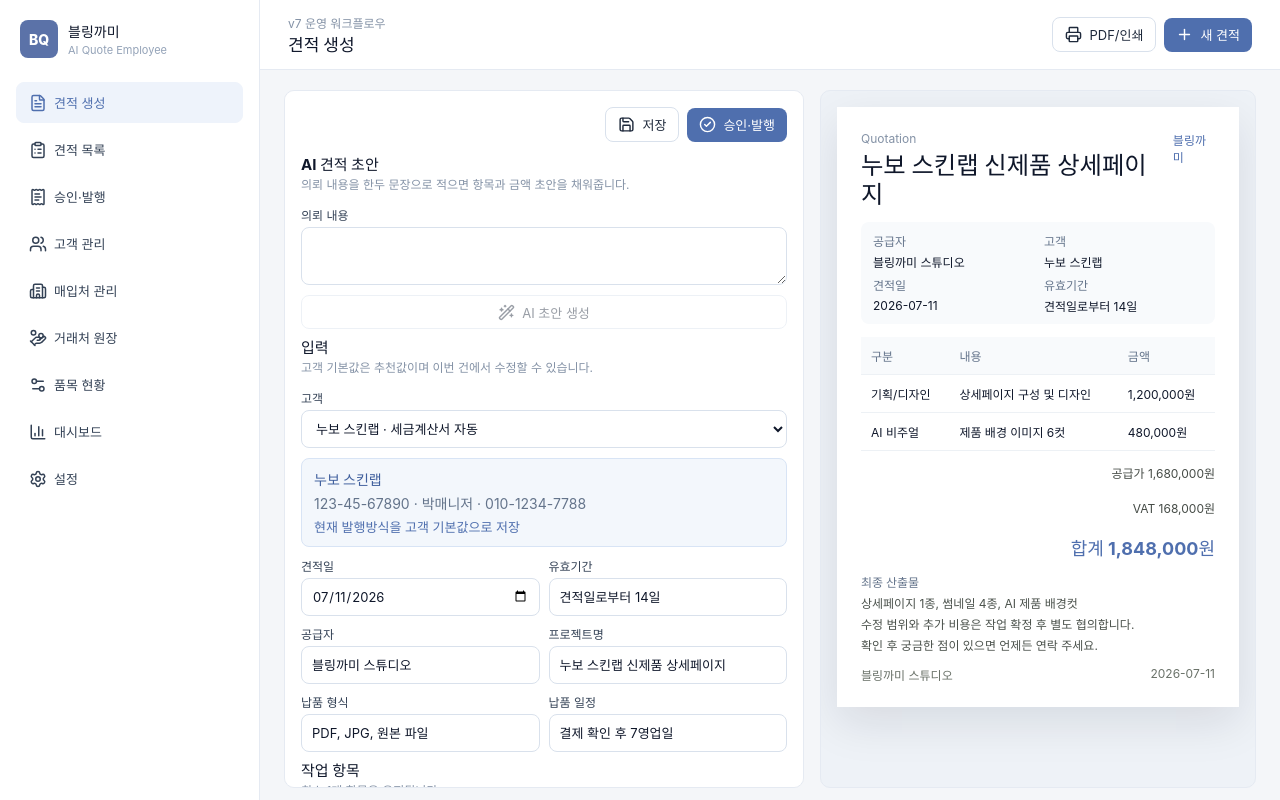
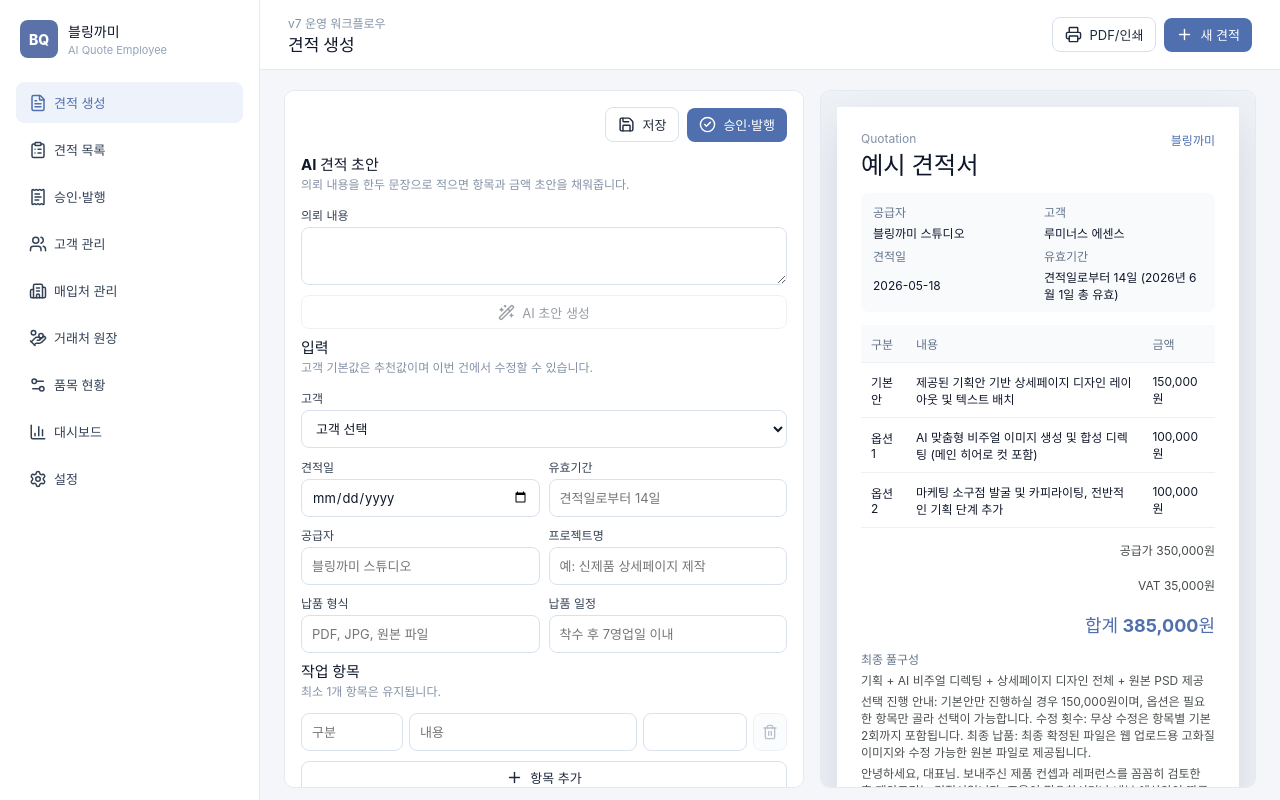
Before and after one commit to blingkkami/quote-ai-employee, a React (Vite) app: page / in a window 1280 px wide. Built offline with nearby package versions, Linux system fonts and the light colour scheme.

Commit message:
Apply quote employee workflow requirements

```diff
--- a/src/App.tsx
+++ b/src/App.tsx
@@ -20,12 +20,13 @@ import { SettingsView } from "./views/SettingsView";
 function App() {
   const [data, setData] = useState<AppData>(() => loadData());
   const [view, setView] = useState<View>("quote");
-  const [activeQuoteId, setActiveQuoteId] = useState(data.quotes[0]?.id ?? emptyQuote().id);
+  const [draftQuote, setDraftQuote] = useState<QuoteRecord>(() => emptyQuote());
+  const [activeQuoteId, setActiveQuoteId] = useState(data.quotes[0]?.id ?? "");
   const [query, setQuery] = useState("");
 
   useEffect(() => saveData(data), [data]);
 
-  const activeQuote = data.quotes.find((quote) => quote.id === activeQuoteId) ?? data.quotes[0] ?? emptyQuote();
+  const activeQuote = data.quotes.find((quote) => quote.id === activeQuoteId) ?? (view === "quote" ? draftQuote : data.quotes[0] ?? draftQuote);
 
   const totals = useMemo(() => {
     const sales = data.sales.reduce((sum, sale) => sum + sale.amount, 0);
@@ -51,7 +52,15 @@ function App() {
         ? prev.quotes.map((item) => (item.id === quote.id ? { ...quote, updatedAt: new Date().toISOString() } : item))
         : [{ ...quote, updatedAt: new Date().toISOString() }, ...prev.quotes]
     }));
+    setDraftQuote(quote);
     setActiveQuoteId(quote.id);
+  };
+
+  const createNewQuote = () => {
+    const quote = emptyQuote();
+    setDraftQuote(quote);
+    setActiveQuoteId(quote.id);
+    setView("quote");
   };
 
   const approveQuote = async (quote: QuoteRecord) => {
@@ -155,20 +164,29 @@ function App() {
 
   const recordPayment = (saleId: string, amount: number) => {
     if (!amount || amount < 1) return;
-    setData((prev) => ({
-      ...prev,
-      sales: prev.sales.map((sale) => {
+    setData((prev) => {
+      const sales = prev.sales.map((sale) => {
         if (sale.id !== saleId) return sale;
         const paidAmount = Math.min(sale.amount, sale.paidAmount + amount);
         return {
           ...sale,
           paidAmount,
-          paymentStatus: paidAmount >= sale.amount ? "paid" : "partial",
+          paymentStatus: paidAmount >= sale.amount ? "paid" as const : "partial" as const,
           payments: [...sale.payments, { date: new Date().toISOString().slice(0, 10), amount }],
           updatedAt: new Date().toISOString()
         };
-      })
-    }));
+      });
+      const customers = prev.customers.map((customer) => {
+        const customerSales = sales.filter((sale) => sale.customerId === customer.id);
+        return {
+          ...customer,
+          totalSales: customerSales.reduce((sum, sale) => sum + sale.amount, 0),
+          unpaidAmount: customerSales.reduce((sum, sale) => sum + Math.max(0, sale.amount - sale.paidAmount), 0),
+          updatedAt: new Date().toISOString()
+        };
+      });
+      return { ...prev, sales, customers };
+    });
   };
 
   const updateTaxApiIntegration = (taxApiIntegration: TaxApiIntegration) => {
@@ -234,12 +252,7 @@ function App() {
               <Printer size={17} /> PDF/인쇄
             </button>
             <button
-              onClick={() => {
-                const quote = emptyQuote();
-                setData((prev) => ({ ...prev, quotes: [quote, ...prev.quotes] }));
-                setActiveQuoteId(quote.id);
-                setView("quote");
-              }}
+              onClick={createNewQuote}
             >
               <Plus size={17} /> 새 견적
             </button>
--- a/src/components/TextArea.tsx
+++ b/src/components/TextArea.tsx
@@ -1,8 +1,8 @@
-export function TextArea({ label, value, onChange }: { label: string; value: string; onChange: (value: string) => void }) {
+export function TextArea({ label, value, placeholder, onChange }: { label: string; value: string; placeholder?: string; onChange: (value: string) => void }) {
   return (
     <label>
       {label}
-      <textarea value={value} onChange={(event) => onChange(event.target.value)} />
+      <textarea value={value} placeholder={placeholder} onChange={(event) => onChange(event.target.value)} />
     </label>
   );
 }
--- a/src/data/quote-defaults.ts
+++ b/src/data/quote-defaults.ts
@@ -17,11 +17,45 @@ export const initialQuoteForm = {
   signOffDate: today()
 };
 
+export const exampleQuoteForm = {
+  quoteDate: "2026-05-18",
+  validDuration: "견적일로부터 14일 (2026년 6월 1일 총 유효)",
+  issuerName: "블링까미 스튜디오",
+  projectName: "루미너스 에센스 AI 상세페이지 기획 및 제작",
+  deliveryFormat: "PSD 및 가이드 라인 파일 (인쇄/웹용)",
+  deliverySchedule: "착수 후 7영업일 이내",
+  finalCategory: "최종 풀구성",
+  finalDescription: "기획 + AI 비주얼 디렉팅 + 상세페이지 디자인 전체 + 원본 PSD 제공",
+  notes: "선택 진행 안내: 기본안만 진행하실 경우 150,000원이며, 옵션은 필요한 항목만 골라 선택이 가능합니다.\n수정 횟수: 무상 수정은 항목별 기본 2회까지 포함됩니다.\n최종 납품: 최종 확정된 파일은 웹 업로드용 고화질 이미지와 수정 가능한 원본 파일로 제공됩니다.",
+  message: "안녕하세요, 대표님. 보내주신 제품 컨셉과 레퍼런스를 꼼꼼히 검토한 후 제안드리는 견적서입니다.\n조율이 필요하시거나 내부 예산안이 따로 있으시다면 편하게 말씀해 주세요.",
+  signOffSender: "블링까미 스튜디오 드림",
+  signOffDate: "2026년 5월 18일"
+};
+
+export const exampleQuoteItems = [
+  { id: "example-base", category: "기본안", description: "제공된 기획안 기반 상세페이지 디자인 레이아웃 및 텍스트 배치", price: 150000 },
+  { id: "example-option-1", category: "옵션 1", description: "AI 맞춤형 비주얼 이미지 생성 및 합성 디렉팅 (메인 히어로 컷 포함)", price: 100000 },
+  { id: "example-option-2", category: "옵션 2", description: "마케팅 소구점 발굴 및 카피라이팅, 전반적인 기획 단계 추가", price: 100000 }
+];
+
 export const emptyQuote = (): QuoteRecord => ({
   id: uid("quo"),
   status: "draft",
   paymentStatus: "unpaid",
-  form: { ...initialQuoteForm },
+  form: {
+    quoteDate: "",
+    validDuration: "",
+    issuerName: "",
+    projectName: "",
+    deliveryFormat: "",
+    deliverySchedule: "",
+    finalCategory: "",
+    finalDescription: "",
+    notes: "",
+    message: "",
+    signOffSender: "",
+    signOffDate: ""
+  },
   items: [{ id: uid("item"), category: "", description: "", price: 0 }],
   invoiceIssuanceMode: "auto",
   invoiceType: { issueInvoice: true, issueCashReceipt: false },
--- a/src/data/seed.ts
+++ b/src/data/seed.ts
@@ -112,11 +112,11 @@ const seedPurchases: PurchaseRecord[] = [
 ];
 
 export const defaultData: AppData = {
-  quotes: seedQuotes,
+  quotes: [],
   customers: seedCustomers,
   vendors: seedVendors,
-  sales: seedSales,
-  purchases: seedPurchases,
+  sales: [],
+  purchases: [],
   taxApiIntegration: {
     provider: "popbill",
     businessNumber: "",
--- a/src/lib/ai-draft.ts
+++ b/src/lib/ai-draft.ts
@@ -19,7 +19,29 @@ export type QuoteDraftResult = {
   ok: boolean;
   draft?: QuoteDraft;
   message?: string;
+  fallback?: boolean;
 };
+
+function localDraft(brief: string, customerName?: string): QuoteDraft {
+  const title = brief.trim().slice(0, 32) || `${customerName || "고객"} 의뢰 작업`;
+  const hasImage = /이미지|비주얼|컷|촬영/.test(brief);
+  const hasPage = /상세페이지|페이지|웹|배너/.test(brief);
+  const items = [
+    { category: hasPage ? "기획/디자인" : "기본 작업", description: brief.trim() || "의뢰 내용 정리 및 기본 작업", price: hasPage ? 900000 : 500000 },
+    ...(hasImage ? [{ category: "AI 비주얼", description: "제품 이미지 제작 및 보정", price: 400000 }] : []),
+    ...(hasPage ? [{ category: "최종 산출물", description: "웹용 이미지 및 원본 파일 정리", price: 250000 }] : [])
+  ];
+  return {
+    projectName: title,
+    items,
+    deliveryFormat: "PDF, JPG, 원본 파일",
+    deliverySchedule: "착수 후 7영업일 이내",
+    finalCategory: "최종 산출물",
+    finalDescription: "기획·디자인 결과물과 수정 가능한 원본 파일",
+    notes: "수정 범위와 추가 비용은 작업 확정 후 별도 협의합니다.",
+    message: "의뢰 내용을 기준으로 작성한 초안입니다. 금액과 작업 범위를 확인해 주세요."
+  };
+}
 
 export async function requestQuoteDraft(brief: string, customerName?: string): Promise<QuoteDraftResult> {
   try {
@@ -31,18 +53,22 @@ export async function requestQuoteDraft(brief: string, customerName?: string): P
 
     const result = (await response.json()) as QuoteDraftResult;
 
-    if (!response.ok) {
+    if (!response.ok || !result?.ok) {
       return {
-        ok: false,
-        message: result?.message || `AI 초안 요청 실패 (HTTP ${response.status})`
+        ok: true,
+        fallback: true,
+        draft: localDraft(brief, customerName),
+        message: result?.message || `기본 초안을 작성했습니다. (HTTP ${response.status})`
       };
     }
 
     return result;
   } catch (error) {
     return {
-      ok: false,
-      message: error instanceof Error ? error.message : String(error)
+      ok: true,
+      fallback: true,
+      draft: localDraft(brief, customerName),
+      message: "AI 서버에 연결되지 않아 기본 초안을 작성했습니다."
     };
   }
 }
--- a/src/lib/storage.ts
+++ b/src/lib/storage.ts
@@ -1,7 +1,7 @@
 import type { AppData } from "../types";
 import { defaultData } from "../data/seed";
 
-export const STORAGE_KEY = "blingkkami-ai-quote-employee:v7";
+export const STORAGE_KEY = "blingkkami-ai-quote-employee:v8";
 
 export function loadData(): AppData {
   const raw = localStorage.getItem(STORAGE_KEY);
--- a/src/views/Dashboard.tsx
+++ b/src/views/Dashboard.tsx
@@ -16,24 +16,45 @@ type DashboardTotals = {
 
 export function Dashboard({ data, totals }: { data: AppData; totals: DashboardTotals }) {
   const [showGraph, setShowGraph] = useState(false);
+  const [period, setPeriod] = useState<"month" | "year">("month");
+  const periodKey = new Date().toISOString().slice(0, period === "month" ? 7 : 4);
+  const periodSales = data.sales.filter((sale) => sale.createdAt.startsWith(periodKey));
+  const periodPurchases = data.purchases.filter((purchase) => purchase.createdAt.startsWith(periodKey));
+  const periodTotals = {
+    sales: periodSales.reduce((sum, sale) => sum + sale.amount, 0),
+    paid: periodSales.reduce((sum, sale) => sum + sale.paidAmount, 0),
+    purchase: periodPurchases.reduce((sum, purchase) => sum + purchase.totalAmount, 0),
+    overdueCustomers: new Set(periodSales.filter((sale) => sale.paymentStatus !== "paid").map((sale) => sale.customerId)).size
+  };
   const cards = [
-    ["매출액", totals.sales],
-    ["입금액", totals.paid],
-    ["미수금", totals.unpaid],
-    ["지출액", totals.purchase],
-    ["추정 이익", totals.margin],
-    ["미수 업체", totals.overdueCustomers]
+    ["매출액", periodTotals.sales],
+    ["입금액", periodTotals.paid],
+    ["미수금", Math.max(0, periodTotals.sales - periodTotals.paid)],
+    ["지출액", periodTotals.purchase],
+    ["추정 이익", periodTotals.sales - periodTotals.purchase],
+    ["미수 업체", periodTotals.overdueCustomers]
   ];
-  const maxSales = Math.max(...data.sales.map((sale) => sale.amount), 1);
+  const maxSales = Math.max(...periodSales.map((sale) => sale.amount), 1);
+  const trend = useMemo(() => {
+    const current = new Date();
+    return Array.from({ length: 6 }, (_, index) => {
+      const date = new Date(current.getFullYear(), current.getMonth() - (5 - index), 1);
+      const key = date.toISOString().slice(0, 7);
+      return {
+        label: `${date.getMonth() + 1}월`,
+        value: data.sales.filter((sale) => sale.createdAt.startsWith(key)).reduce((sum, sale) => sum + sale.amount, 0)
+      };
+    });
+  }, [data.sales]);
   const graphItems = useMemo(
     () => [
-      { label: "매출", value: totals.sales, tone: "sales" },
-      { label: "입금", value: totals.paid, tone: "paid" },
-      { label: "미수금", value: totals.unpaid, tone: "unpaid" },
-      { label: "지출", value: totals.purchase, tone: "purchase" },
-      { label: "추정 이익", value: totals.margin, tone: "margin" }
+      { label: "매출", value: periodTotals.sales, tone: "sales" },
+      { label: "입금", value: periodTotals.paid, tone: "paid" },
+      { label: "미수금", value: Math.max(0, periodTotals.sales - periodTotals.paid), tone: "unpaid" },
+      { label: "지출", value: periodTotals.purchase, tone: "purchase" },
+      { label: "추정 이익", value: periodTotals.sales - periodTotals.purchase, tone: "margin" }
     ],
-    [totals.margin, totals.paid, totals.purchase, totals.sales, totals.unpaid]
+    [periodTotals.paid, periodTotals.purchase, periodTotals.sales]
   );
   const maxGraphValue = Math.max(...graphItems.map((item) => Math.abs(item.value)), 1);
 
@@ -41,10 +62,14 @@ export function Dashboard({ data, totals }: { data: AppData; totals: DashboardTo
     <section className="dashboard">
       {totals.unpaid > 0 && <div className="alert">미수금 {money(totals.unpaid)}원이 남아 있습니다. 거래처 원장에서 수금 상태를 정리하세요.</div>}
       <div className="dashboard-head">
-        <SectionTitle title="대시보드 보기" hint={showGraph ? "현재 수치를 그래프로 비교합니다." : "요약 카드와 거래처 표를 확인합니다."} />
-        <button className={showGraph ? "ghost" : ""} onClick={() => setShowGraph((value) => !value)}>
-          {showGraph ? "요약 보기" : "그래프 보기"}
-        </button>
+        <SectionTitle title="대시보드 보기" hint={`${period === "month" ? "이번 달" : "올해"} 기준 수치`} />
+        <div className="top-actions">
+          <button className={period === "month" ? "" : "ghost"} onClick={() => setPeriod("month")}>월간</button>
+          <button className={period === "year" ? "" : "ghost"} onClick={() => setPeriod("year")}>연간</button>
+          <button className={showGraph ? "ghost" : ""} onClick={() => setShowGraph((value) => !value)}>
+            {showGraph ? "요약 보기" : "그래프 보기"}
+          </button>
+        </div>
       </div>
 
       <div className="kpis">
@@ -73,7 +98,7 @@ export function Dashboard({ data, totals }: { data: AppData; totals: DashboardTo
           <div className="panel chart-panel">
             <SectionTitle title="최근 매출 그래프" hint="견적별 매출 규모를 비교합니다." />
             <div className="bars">
-              {data.sales.map((sale) => {
+              {periodSales.map((sale) => {
                 const quote = data.quotes.find((item) => item.id === sale.quoteId);
                 return (
                   <div className="bar-line" key={sale.id}>
@@ -89,15 +114,14 @@ export function Dashboard({ data, totals }: { data: AppData; totals: DashboardTo
       ) : (
         <div className="grid two">
           <div className="panel">
-            <SectionTitle title="최근 매출 추이" hint="로컬 데이터 기준" />
+            <SectionTitle title="최근 6개월 매출 추이" hint="저장된 승인 매출 기준" />
             <div className="bars">
-              {data.sales.map((sale) => {
-                const quote = data.quotes.find((item) => item.id === sale.quoteId);
+              {trend.map((item) => {
                 return (
-                  <div className="bar-line" key={sale.id}>
-                    <span>{quote?.form.projectName || "견적"}</span>
-                    <i style={{ width: `${Math.max(8, (sale.amount / maxSales) * 100)}%` }} />
-                    <b>{money(sale.amount)}원</b>
+                  <div className="bar-line" key={item.label}>
+                    <span>{item.label}</span>
+                    <i style={{ width: `${Math.max(item.value ? 8 : 0, (item.value / Math.max(...trend.map((row) => row.value), 1)) * 100)}%` }} />
+                    <b>{money(item.value)}원</b>
                   </div>
                 );
               })}
--- a/src/views/QuoteBuilder.tsx
+++ b/src/views/QuoteBuilder.tsx
@@ -37,7 +37,7 @@ export function QuoteBuilder({
     const result = await requestQuoteDraft(aiBrief.trim(), customer?.name);
     if (result.ok && result.draft) {
       const d = result.draft;
-      setAiError("");
+      setAiError(result.fallback ? result.message || "AI 연동 전 기본 초안을 적용했습니다." : "");
       setDraft({
         ...draft,
         form: {
@@ -121,12 +121,12 @@ export function QuoteBuilder({
           </div>
         )}
         <div className="grid two">
-          <Input label="견적일" type="date" value={draft.form.quoteDate} onChange={(value) => setForm("quoteDate", value)} />
-          <Input label="유효기간" value={draft.form.validDuration} onChange={(value) => setForm("validDuration", value)} />
-          <Input label="공급자" value={draft.form.issuerName} onChange={(value) => setForm("issuerName", value)} />
+          <Input label="견적일" type="date" value={draft.form.quoteDate} placeholder="2026-05-18" onChange={(value) => setForm("quoteDate", value)} />
+          <Input label="유효기간" value={draft.form.validDuration} placeholder="견적일로부터 14일" onChange={(value) => setForm("validDuration", value)} />
+          <Input label="공급자" value={draft.form.issuerName} placeholder="블링까미 스튜디오" onChange={(value) => setForm("issuerName", value)} />
           <Input label="프로젝트명" value={draft.form.projectName} placeholder="예: 신제품 상세페이지 제작" onChange={(value) => setForm("projectName", value)} />
-          <Input label="납품 형식" value={draft.form.deliveryFormat} onChange={(value) => setForm("deliveryFormat", value)} />
-          <Input label="납품 일정" value={draft.form.deliverySchedule} onChange={(value) => setForm("deliverySchedule", value)} />
+          <Input label="납품 형식" value={draft.form.deliveryFormat} placeholder="PDF, JPG, 원본 파일" onChange={(value) => setForm("deliveryFormat", value)} />
+          <Input label="납품 일정" value={draft.form.deliverySchedule} placeholder="착수 후 7영업일 이내" onChange={(value) => setForm("deliverySchedule", value)} />
         </div>
 
         <SectionTitle title="작업 항목" hint="최소 1개 항목은 유지됩니다." />
@@ -152,11 +152,11 @@ export function QuoteBuilder({
         </button>
 
         <div className="grid two">
-          <Input label="최종 구성 구분" value={draft.form.finalCategory} onChange={(value) => setForm("finalCategory", value)} />
-          <Input label="최종 구성 내용" value={draft.form.finalDescription} onChange={(value) => setForm("finalDescription", value)} />
+          <Input label="최종 구성 구분" value={draft.form.finalCategory} placeholder="최종 풀구성" onChange={(value) => setForm("finalCategory", value)} />
+          <Input label="최종 구성 내용" value={draft.form.finalDescription} placeholder="기획 + 디자인 + 원본 파일" onChange={(value) => setForm("finalDescription", value)} />
         </div>
-        <TextArea label="유의사항" value={draft.form.notes} onChange={(value) => setForm("notes", value)} />
-        <TextArea label="전달 메시지" value={draft.form.message} onChange={(value) => setForm("message", value)} />
+        <TextArea label="유의사항" value={draft.form.notes} placeholder="수정 횟수, 추가 비용, 납품 조건" onChange={(value) => setForm("notes", value)} />
+        <TextArea label="전달 메시지" value={draft.form.message} placeholder="고객에게 전달할 말씀" onChange={(value) => setForm("message", value)} />
 
         <SectionTitle title="발행·정산 옵션" hint="자동 발행은 Popbill 연동 지점까지 상태를 추적합니다." />
         <div className="segmented">
--- a/src/views/QuotePreview.tsx
+++ b/src/views/QuotePreview.tsx
@@ -1,35 +1,38 @@
 import type { Customer, QuoteRecord } from "../types";
+import { exampleQuoteForm, exampleQuoteItems } from "../data/quote-defaults";
 import { money } from "../lib/format";
 import { quoteSubtotal, quoteTotal, quoteVat } from "../lib/quote-calc";
 
 export function QuotePreview({ quote, customer }: { quote: QuoteRecord; customer?: Customer }) {
-  const empty = !quote.form.projectName && quote.items.every((item) => !item.category && !item.description && !item.price);
+  const empty = Object.values(quote.form).every((value) => !String(value).trim()) && quote.items.every((item) => !item.category && !item.description && !item.price);
+  const previewQuote = empty ? { ...quote, form: exampleQuoteForm, items: exampleQuoteItems } : quote;
+  const previewCustomerName = customer?.name ?? (empty ? "루미너스 에센스" : "고객 미선택");
   return (
     <div className="preview-wrap">
       <div className="quote-paper">
         <div className="paper-head">
           <div>
             <p>Quotation</p>
-            <h2>{empty ? "예시 견적서" : quote.form.projectName || "프로젝트명 미입력"}</h2>
+            <h2>{empty ? "예시 견적서" : previewQuote.form.projectName || "프로젝트명 미입력"}</h2>
           </div>
           <span>블링까미</span>
         </div>
         <div className="paper-grid">
           <div>
             <b>공급자</b>
-            <span>{quote.form.issuerName || "-"}</span>
+            <span>{previewQuote.form.issuerName || "-"}</span>
           </div>
           <div>
             <b>고객</b>
-            <span>{customer?.name ?? "고객 미선택"}</span>
+            <span>{previewCustomerName}</span>
           </div>
           <div>
             <b>견적일</b>
-            <span>{quote.form.quoteDate}</span>
+            <span>{previewQuote.form.quoteDate}</span>
           </div>
           <div>
             <b>유효기간</b>
-            <span>{quote.form.validDuration}</span>
+            <span>{previewQuote.form.validDuration}</span>
           </div>
         </div>
         <table>
@@ -41,7 +44,7 @@ export function QuotePreview({ quote, customer }: { quote: QuoteRecord; customer
             </tr>
           </thead>
           <tbody>
-            {(empty ? [{ id: "sample", category: "AI 비주얼", description: "제품 상세페이지용 이미지 제작", price: 500000 }] : quote.items).map((item) => (
+            {previewQuote.items.map((item) => (
               <tr key={item.id}>
                 <td>{item.category || "-"}</td>
                 <td>{item.description || "-"}</td>
@@ -51,19 +54,19 @@ export function QuotePreview({ quote, customer }: { quote: QuoteRecord; customer
           </tbody>
         </table>
         <div className="totals">
-          <span>공급가 {money(empty ? 500000 : quoteSubtotal(quote))}원</span>
-          <span>VAT {money(empty ? 50000 : quoteVat(quote))}원</span>
-          <strong>합계 {money(empty ? 550000 : quoteTotal(quote))}원</strong>
+          <span>공급가 {money(quoteSubtotal(previewQuote))}원</span>
+          <span>VAT {money(quoteVat(previewQuote))}원</span>
+          <strong>합계 {money(quoteTotal(previewQuote))}원</strong>
         </div>
         <div className="paper-note">
-          <b>{quote.form.finalCategory}</b>
-          <p>{quote.form.finalDescription}</p>
-          <p>{quote.form.notes}</p>
-          <p>{quote.form.message}</p>
+          <b>{previewQuote.form.finalCategory}</b>
+          <p>{previewQuote.form.finalDescription}</p>
+          <p>{previewQuote.form.notes}</p>
+          <p>{previewQuote.form.message}</p>
         </div>
         <div className="paper-sign">
-          <span>{quote.form.signOffSender}</span>
-          <span>{quote.form.signOffDate}</span>
+          <span>{previewQuote.form.signOffSender}</span>
+          <span>{previewQuote.form.signOffDate}</span>
         </div>
       </div>
     </div>
--- a/src/views/VendorManager.tsx
+++ b/src/views/VendorManager.tsx
@@ -31,7 +31,11 @@ export function VendorManager({ data, setData }: { data: AppData; setData: React
       createdAt: now,
       updatedAt: now
     };
-    setData((prev) => ({ ...prev, purchases: [record, ...prev.purchases] }));
+    setData((prev) => ({
+      ...prev,
+      vendors: prev.vendors.map((vendor) => (vendor.id === vendorId ? { ...vendor, hasPurchaseTransaction: true, updatedAt: now } : vendor)),
+      purchases: [record, ...prev.purchases]
+    }));
   };
   return (
     <section className="panel">
```
Also changed, not shown: 1 other file (tests, documents, lock files or other folders).
